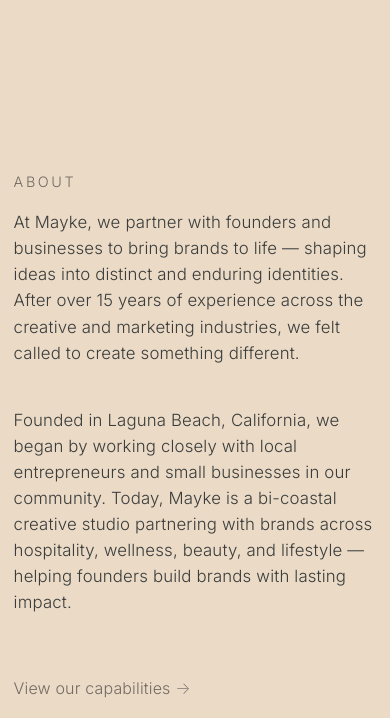
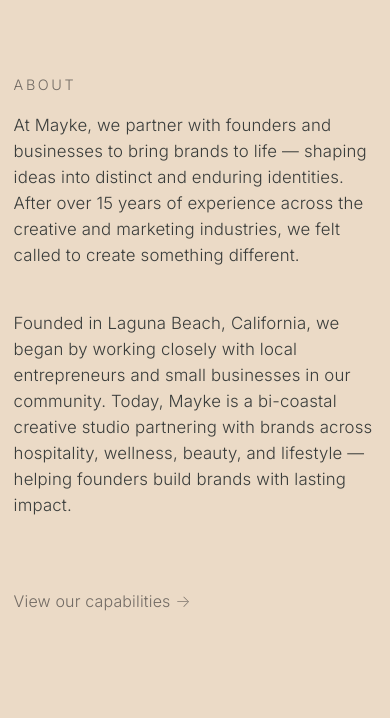
Before and after one commit to Mayke-Agency/Mayke, a plain HTML site: page index.html in a window 390 px wide. Shown: the part 846-1564 px from the top of the page. Drawn offline with Linux system fonts and the light colour scheme.

Commit message:
about adjust

```diff
--- a/styles.css
+++ b/styles.css
@@ -503,10 +503,9 @@
   .about-split--full .about-split__copy{
     min-height: calc(100vh - 64px);
     display: flex;
-    align-items: center;
-    justify-content: flex-start;
+    align-items: flex-start; /* anchors higher */
 
-    padding: clamp(2rem, 5vw, 3rem) var(--pad) clamp(3rem, 6vw, 4rem);
+    padding: 1.75rem var(--pad) 3.5rem;
   }
 
   .subcopy{
@@ -514,6 +513,10 @@
     flex-direction: column;
     gap: 1.4rem; /* space between paragraphs + link */
   }
+
+  .about-cap-link{
+  margin-top: 1.8rem;
+}
 
   .about-split__media,
   .about-split--full .about-split__media{
```
